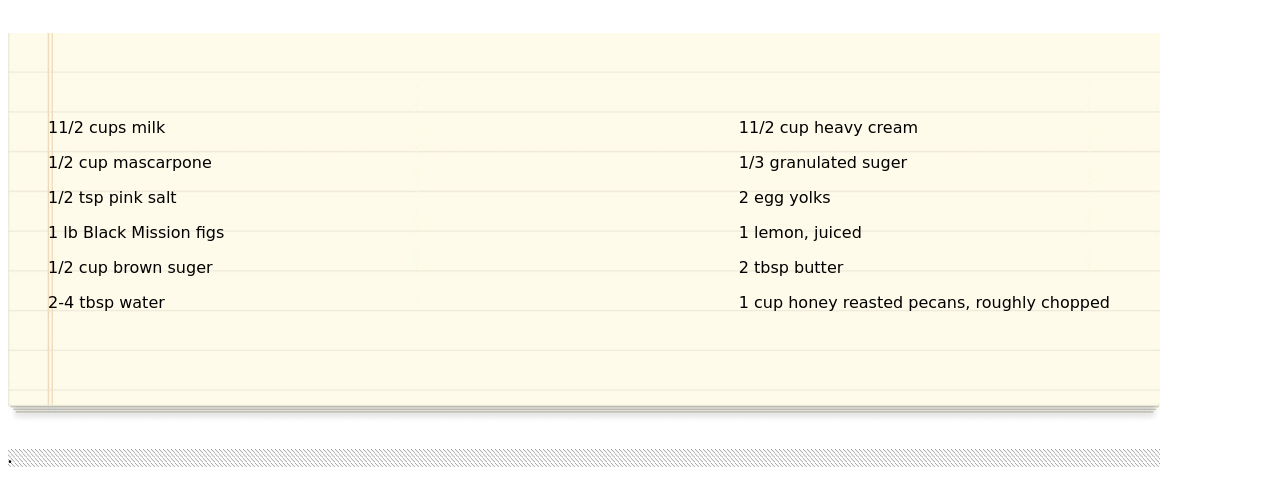
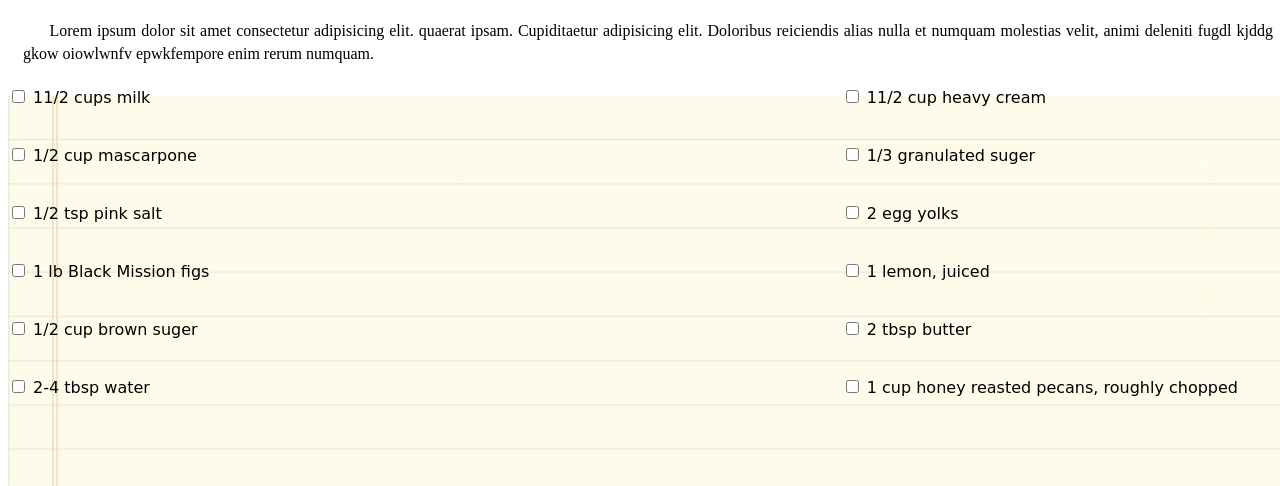
Before and after one commit to muntherabdlrahman/chocolate-pizza, a plain HTML site: page index.html in a window 1280 px wide. Shown: the part 1180-1666 px from the top of the page. Drawn offline with Linux system fonts and the light colour scheme.

Commit message:
some modified

```diff
--- a/css/style.css
+++ b/css/style.css
@@ -1,6 +1,6 @@
 body{
-    width: 0 ;
-    width: 90%;
+
+    width: 100%;
 }
 h2{
     font-family: 'Dancing Script', cursive;
@@ -162,13 +162,17 @@ main div section img{
     text-decoration: line-through;
 }
 #hh{
-    text-decoration: none;
-    color: black;
+    text-decoration:none;
+    color:black;
 }
 #hh:hover{
     color: rgb(201, 0, 0);
     text-decoration: line-through;
 
+}
+#hh::after{
+    text-decoration: line-through;
+    color:red;
 }
 
 #ii{
--- a/index.html
+++ b/index.html
@@ -13,6 +13,7 @@
         body article h4 {
             background-image: url("hr-img.png");
             background-repeat: space;
+            min-height:unset
         }
     </style>
 
@@ -118,21 +119,75 @@
         <div id="two">
             <img id="noteimg" src="list-bg.png" alt="">
             <div id="three">
+                <input type="checkbox" id="hh" name="vehicle1" value="hh">
+                   <label id="hh" for="milk"> 11/2 cups milk</label>
+                   <br>
+                   <br>
+                   <br>
 
-                <ul><a id="hh" href="#">11/2 cups milk</a></ul>
-                <ul><a id="gg" href="#">1/2 cup mascarpone</a></ul>
-                <ul><a id="ii" href="#">1/2 tsp pink salt</a></ul>
-                <ul><a id="jj" href="#">1 lb Black Mission figs </a></ul>
-                <ul><a id="kk" href="#">1/2 cup brown suger</a></ul>
-                <ul><a id="ll" href="#">2-4 tbsp water</a></ul>
+                   <input type="checkbox" id="gg" name="vehicle1" value="hh">
+                   <label id="gg" for="milk">1/2 cup mascarpone</label>
+                   <br>
+                   <br>
+                   <br>
+
+
+                   <input type="checkbox" id="ii" name="vehicle1" value="hh">
+                   <label id="ii" for="milk">1/2 tsp pink salt</label>
+                   <br>
+                   <br>
+                   <br>
+
+                   <input type="checkbox" id="jj" name="vehicle1" value="hh">
+                   <label id="jj" for="milk">1 lb Black Mission figs </label>
+                   <br>
+                   <br>
+                   <br>
+
+                   <input type="checkbox" id="kk" name="vehicle1" value="hh">
+                   <label id="kk" for="milk"> 1/2 cup brown suger</label><br>
+                   <br>
+                   <br>
+
+                   <input type="checkbox" id="ll" name="vehicle1" value="hh">
+                   <label id="ll" for="milk"> 2-4 tbsp water</label><br>
+                   <br>
+                   <br>
+
+
+
+
+
+
             </div>
             <div id="four">
-                <ul><a id="aa" href="#">11/2 cup heavy cream</a></ul>
-                <ul><a id="bb" href="#">1/3 granulated suger</a></ul>
-                <ul><a id="cc" href="#">2 egg yolks</a></ul>
-                <ul><a id="dd" href="#">1 lemon, juiced</a></ul>
-                <ul><a id="ee" href="#">2 tbsp butter</a></ul>
-                <ul><a id="ff" href="#">1 cup honey reasted pecans, roughly chopped</a></ul>
+
+                <input type="checkbox" id="aa" name="vehicle1" value="hh">
+                   <label id="aa" for="milk"> 11/2 cup heavy cream</label><br>
+                   <br>
+                   <br>
+                   <input type="checkbox" id="bb" name="vehicle1" value="hh">
+                   <label id="bb" for="milk"> 1/3 granulated suger</label><br>
+                   <br>
+                   <br>
+                   <input type="checkbox" id="cc" name="vehicle1" value="hh">
+                   <label id="cc" for="milk"> 2 egg yolks</label><br>
+                   <br>
+                   <br>
+                   <input type="checkbox" id="dd" name="vehicle1" value="hh">
+                   <label id="dd" for="milk">1 lemon, juiced</label><br>
+                   <br>
+                   <br>
+                   <input type="checkbox" id="ee" name="vehicle1" value="hh">
+                   <label id="ee" for="milk"> 2 tbsp butter</label><br>
+                   <br>
+                   <br>
+                   <input type="checkbox" id="ff" name="vehicle1" value="hh">
+                   <label id="ff" for="milk">1 cup honey reasted pecans, roughly chopped</label><br>
+                   <br>
+                   <br>
+
+
             </div>
         </div>
         </div>
```
Also changed, not shown: app.js (added).
